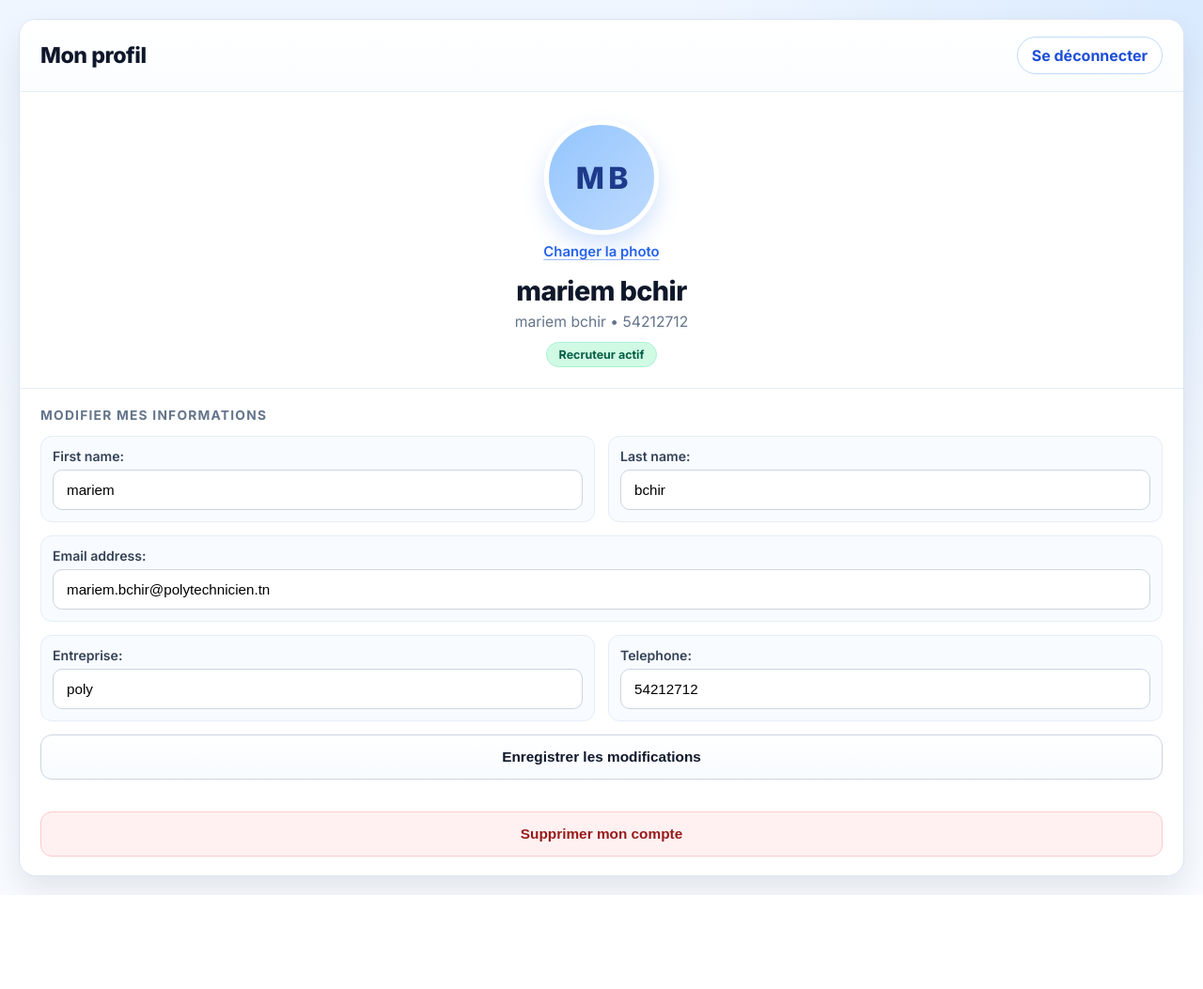
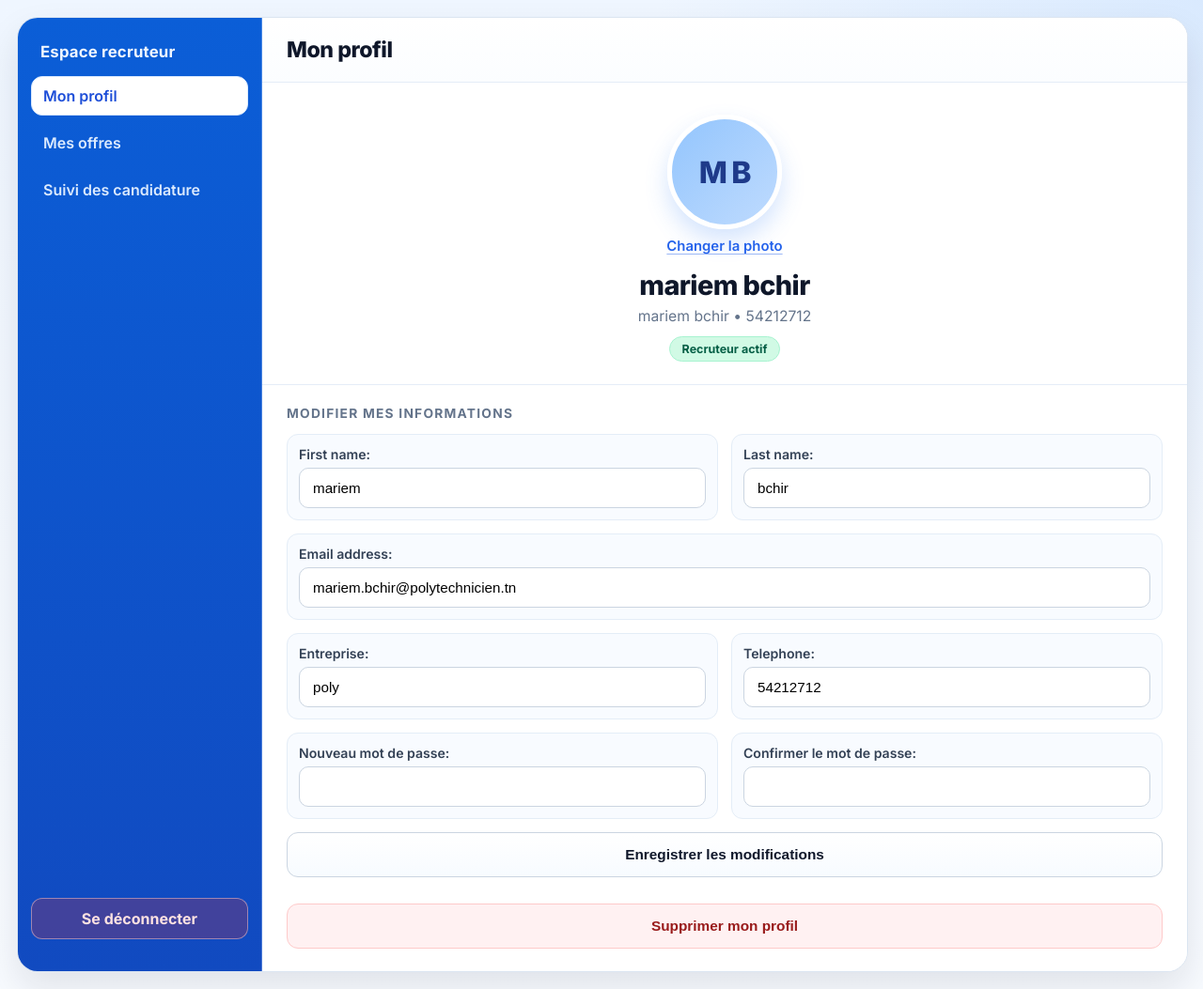
Before and after one commit to Rin1102/Recruttini, a Django app: page /profil/ in a window 1280 px wide. Shown: the whole page at 94% size. Before the commit the page ends 953 px from the top, so only its background shows below. Run offline with Django 5.2, Linux system fonts and the light colour scheme; a user stored in the database is signed in; data comes from the database, SQL or seed files in the repository; both versions use the stored data as it was after the commit.

Commit message:
profil +nav bar

```diff
--- a/plateforme_recrutement/Static/css/profil_recruteur.css
+++ b/plateforme_recrutement/Static/css/profil_recruteur.css
@@ -1,7 +1,7 @@
 body {
     font-family: "Inter", "Segoe UI", "Helvetica Neue", Arial, sans-serif;
     margin: 0;
-    padding: 20px;
+    padding: 18px;
     min-height: 100vh;
     background:
         radial-gradient(circle at top right, rgba(191, 219, 254, 0.45), transparent 35%),
@@ -12,13 +12,90 @@ body {
 .container {
     width: 100%;
     margin: 0 auto;
+    display: grid;
+    grid-template-columns: 260px minmax(0, 1fr);
+    gap: 0;
+    align-items: stretch;
+    background: #ffffff;
+    border: 1px solid #dbe5f1;
+    border-radius: 22px;
+    box-shadow: 0 18px 38px rgba(15, 23, 42, 0.1);
+    overflow: hidden;
+}
+
+.sidebar {
+    min-height: calc(100vh - 36px);
+    background: linear-gradient(180deg, #0b5ed7 0%, #114ac0 100%);
+    border-right: 1px solid rgba(191, 219, 254, 0.35);
+    padding: 22px 14px;
+    display: flex;
+    flex-direction: column;
+}
+
+.sidebar-head {
+    padding: 4px 10px 16px;
+}
+
+.sidebar-head h2 {
+    margin: 0;
+    color: #eff6ff;
+    font-size: 1.05rem;
+    font-weight: 700;
+    letter-spacing: 0.01em;
+}
+
+.sidebar-nav {
+    display: flex;
+    flex-direction: column;
+    gap: 8px;
+}
+
+.nav-link {
+    text-decoration: none;
+    color: #dbeafe;
+    border: 1px solid transparent;
+    border-radius: 12px;
+    padding: 10px 12px;
+    font-weight: 600;
+    transition: background-color 0.2s ease, border-color 0.2s ease, color 0.2s ease;
+}
+
+.nav-link:hover {
+    background: rgba(255, 255, 255, 0.14);
+    border-color: rgba(191, 219, 254, 0.4);
+    color: #ffffff;
+}
+
+.nav-link.active {
+    background: #ffffff;
+    border-color: #dbeafe;
+    color: #1d4ed8;
+}
+
+.sidebar-logout {
+    margin-top: auto;
+    margin-bottom: 12px;
+    text-decoration: none;
+    text-align: center;
+    color: #fee2e2;
+    border: 1px solid rgba(254, 202, 202, 0.5);
+    background: rgba(220, 38, 38, 0.24);
+    border-radius: 12px;
+    padding: 11px 12px;
+    font-weight: 700;
+    transition: background-color 0.2s ease, color 0.2s ease;
+}
+
+.sidebar-logout:hover {
+    background: rgba(220, 38, 38, 0.4);
+    color: #fff1f2;
 }
 
 .profile-panel {
     background: #ffffff;
-    border: 1px solid #dbe5f1;
-    border-radius: 18px;
-    box-shadow: 0 16px 34px rgba(15, 23, 42, 0.09);
+    border: 0;
+    border-radius: 0;
+    box-shadow: none;
     overflow: hidden;
 }
 
@@ -26,7 +103,7 @@ body {
     display: flex;
     justify-content: space-between;
     align-items: center;
-    padding: 18px 22px;
+    padding: 20px 26px;
     border-bottom: 1px solid #e5edf7;
     background: linear-gradient(180deg, #ffffff 0%, #fbfdff 100%);
 }
@@ -39,28 +116,12 @@ body {
     letter-spacing: -0.02em;
 }
 
-.logout {
-    text-decoration: none;
-    color: #1d4ed8;
-    background: #ffffff;
-    border: 1px solid #bfdbfe;
-    padding: 9px 15px;
-    border-radius: 999px;
-    font-weight: 700;
-    transition: background-color 0.2s ease, color 0.2s ease;
-}
-
-.logout:hover {
-    background: #eff6ff;
-    color: #1e40af;
-}
-
 .identity-block {
     display: flex;
     flex-direction: column;
     align-items: center;
     text-align: center;
-    padding: 30px 20px 22px;
+    padding: 34px 24px 24px;
 }
 
 .avatar,
@@ -146,11 +207,14 @@ body {
     border: 1px solid #a7f3d0;
 }
 
-.form-box,
+.form-box {
+    margin-top: 0;
+    padding: 22px 26px;
+    border-top: 1px solid #e5edf7;
+}
+
 .delete-box {
-    margin-top: 0;
-    padding: 20px 22px;
-    border-top: 1px solid #e5edf7;
+    padding: 0 26px 24px;
 }
 
 .section-title {
@@ -245,12 +324,8 @@ button:hover {
     border-color: #93c5fd;
 }
 
-.delete-box {
-    padding-top: 0;
-    border-top: none;
-}
-
 .delete-btn {
+    margin-top: 6px;
     color: #991b1b;
     border-color: #fecaca;
     background: #fff1f2;
--- a/plateforme_recrutement/forms.py
+++ b/plateforme_recrutement/forms.py
@@ -22,9 +22,35 @@ class OffreForm(forms.ModelForm):
 
 
 class UserProfileForm(forms.ModelForm):
+    new_password = forms.CharField(
+        label="Nouveau mot de passe",
+        widget=forms.PasswordInput(attrs={"autocomplete": "new-password"}),
+        required=False
+    )
+    confirm_password = forms.CharField(
+        label="Confirmer le mot de passe",
+        widget=forms.PasswordInput(attrs={"autocomplete": "new-password"}),
+        required=False
+    )
+
     class Meta:
         model = User
         fields = ['first_name', 'last_name', 'email']
+
+    def clean(self):
+        cleaned_data = super().clean()
+        new_password = cleaned_data.get('new_password')
+        confirm_password = cleaned_data.get('confirm_password')
+
+        if new_password or confirm_password:
+            if not new_password or not confirm_password:
+                raise forms.ValidationError("Veuillez remplir les deux champs de mot de passe.")
+            if new_password != confirm_password:
+                raise forms.ValidationError("Les mots de passe ne correspondent pas.")
+            if len(new_password) < 8:
+                raise forms.ValidationError("Le mot de passe doit contenir au moins 8 caractères.")
+
+        return cleaned_data
 
 
 class RecruteurProfileForm(forms.ModelForm):
--- a/plateforme_recrutement/templates/plateforme/profil_recruteur.html
+++ b/plateforme_recrutement/templates/plateforme/profil_recruteur.html
@@ -12,10 +12,21 @@
 </head>
 <body>
     <div class="container">
+        <aside class="sidebar">
+            <div class="sidebar-head">
+                <h2>Espace recruteur</h2>
+            </div>
+            <nav class="sidebar-nav">
+                <a href="{% url 'profil_recruteur' %}" class="nav-link active">Mon profil</a>
+                <a href="#" class="nav-link">Mes offres</a>
+                <a href="#" class="nav-link">Suivi des candidature</a>
+            </nav>
+            <a href="{% url 'deconnexion' %}" class="sidebar-logout">Se déconnecter</a>
+        </aside>
+
         <div class="profile-panel">
             <div class="top-bar">
                 <h2>Mon profil</h2>
-                <a class="logout" href="{% url 'deconnexion' %}">Se déconnecter</a>
             </div>
 
             <div class="identity-block">
@@ -43,6 +54,9 @@
                 <div class="section-title">
                     <h3>Modifier mes informations</h3>
                 </div>
+                {% if user_form.non_field_errors %}
+                    <div class="form-error">{{ user_form.non_field_errors }}</div>
+                {% endif %}
 
                 <div class="form-grid">
                     <div class="field-card">{{ user_form.first_name.label_tag }}{{ user_form.first_name }}</div>
@@ -50,6 +64,8 @@
                     <div class="field-card full">{{ user_form.email.label_tag }}{{ user_form.email }}</div>
                     <div class="field-card">{{ recruteur_form.entreprise.label_tag }}{{ recruteur_form.entreprise }}</div>
                     <div class="field-card">{{ recruteur_form.telephone.label_tag }}{{ recruteur_form.telephone }}</div>
+                    <div class="field-card">{{ user_form.new_password.label_tag }}{{ user_form.new_password }}</div>
+                    <div class="field-card">{{ user_form.confirm_password.label_tag }}{{ user_form.confirm_password }}</div>
                 </div>
 
                 <div class="photo-input-hidden">{{ recruteur_form.photo }}</div>
@@ -58,7 +74,7 @@
 
             <form method="POST" class="delete-box" onsubmit="return confirm('Voulez-vous vraiment supprimer votre compte ?');">
                 {% csrf_token %}
-                <button type="submit" name="delete_account" class="delete-btn">Supprimer mon compte</button>
+                <button type="submit" name="delete_account" class="delete-btn">Supprimer mon profil</button>
             </form>
         </div>
     </div>
--- a/plateforme_recrutement/views.py
+++ b/plateforme_recrutement/views.py
@@ -1,5 +1,6 @@
 from django.shortcuts import render, redirect, get_object_or_404
 from django.contrib.auth import authenticate, login, logout
+from django.contrib.auth import update_session_auth_hash
 from django.contrib.auth.models import User
 from django.contrib.auth.decorators import login_required
 from .models import Recruteur
@@ -73,7 +74,12 @@ def profil_recruteur(request):
 
     if request.method == 'POST' and 'update_profile' in request.POST:
         if user_form.is_valid() and recruteur_form.is_valid():
-            user_form.save()
+            user = user_form.save()
+            new_password = user_form.cleaned_data.get('new_password')
+            if new_password:
+                user.set_password(new_password)
+                user.save()
+                update_session_auth_hash(request, user)
             recruteur_form.save()
             return redirect('profil_recruteur')
 
```
Also changed, not shown: other parts of plateforme_recrutement/Static/css/profil_recruteur.css (+31 -0 lines), db.sqlite3.
